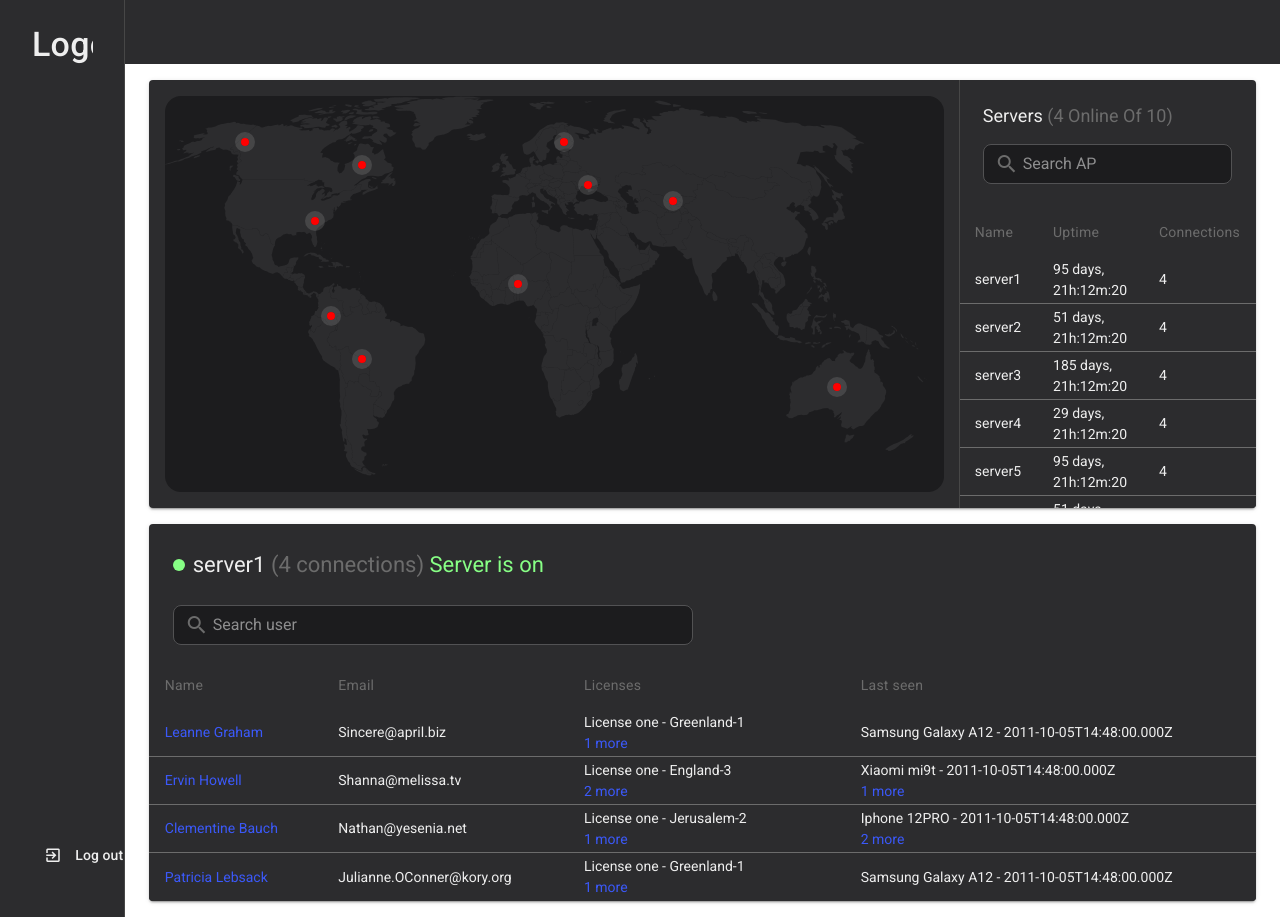
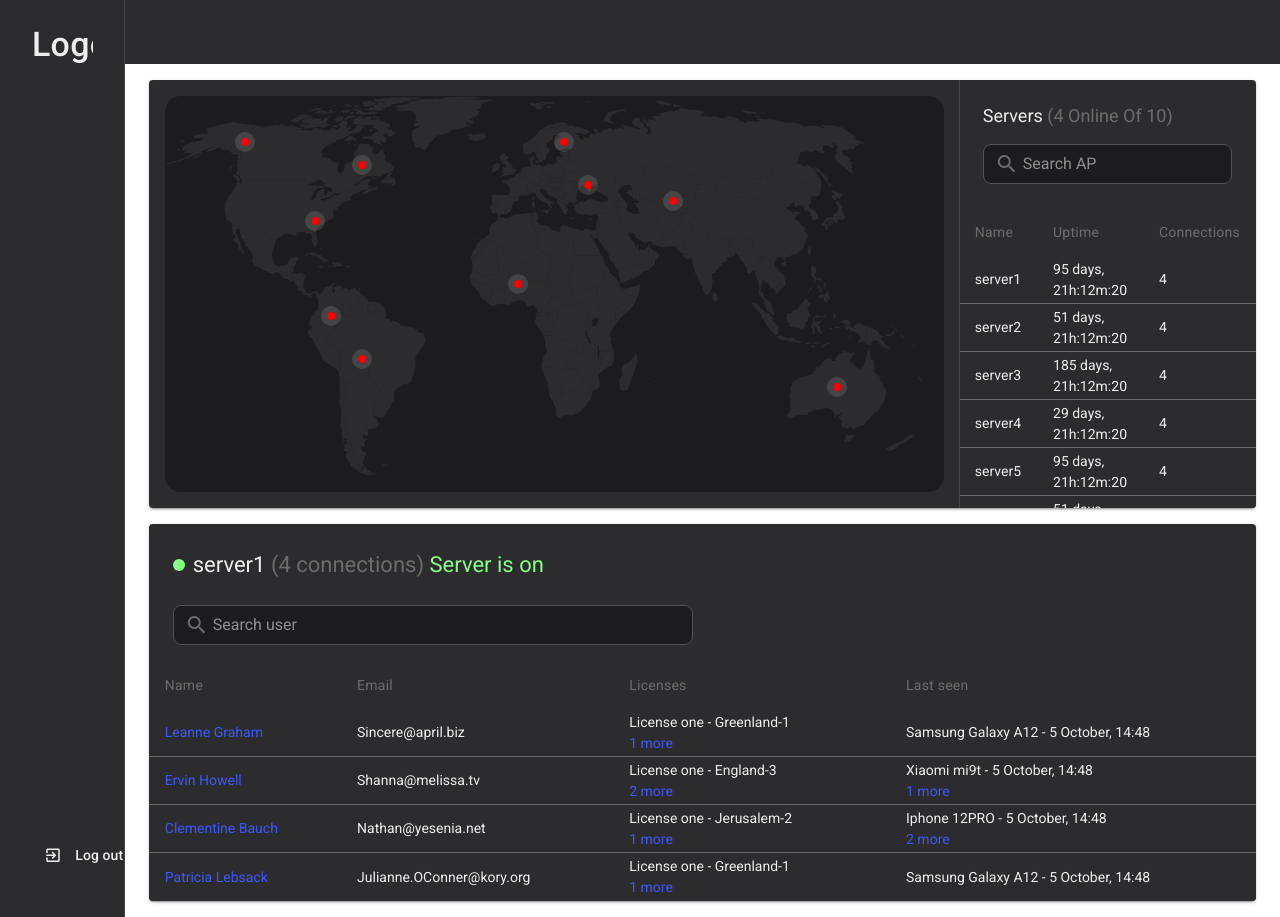
Before and after one commit to spoil349/demlabs-test, a Vue app: page / in a window 1280 px wide. Both pictures are taken after a click on the element 244 px from the left and 141 px from the top of the page. Built offline with nearby package versions, Linux system fonts and the light colour scheme; data requests are answered from the project's data file.

Commit message:
feat: add method to reach specific time format in 'UsersTable' component, small refactor

```diff
--- a/src/components/ServersTable.vue
+++ b/src/components/ServersTable.vue
@@ -76,7 +76,6 @@ export default {
       this.setExpandedUserId(null);
     },
     getTimeSinceUptime(uptimeTime) {
-      console.log(uptimeTime);
       const newDate = new Date();
       const newDate2 = new Date(uptimeTime);
       const diffTime = Math.abs(newDate - newDate2);
--- a/src/components/UsersTable.vue
+++ b/src/components/UsersTable.vue
@@ -64,12 +64,13 @@
         <td v-if="item.last_seen.length > 1" class="rounded-0 gray--border">
           <div v-if="getExpandedUserId === item.id">
             <p v-for="visit in item.last_seen" :key="visit.id" class="ma-0">
-              {{ visit.gadget }} - {{ visit.date }}
+              {{ visit.gadget }} - {{ getDateString(visit.date) }}
             </p>
           </div>
           <div v-else>
             <p class="ma-0">
-              {{ item.last_seen[0].gadget }} - {{ item.last_seen[0].date }}
+              {{ item.last_seen[0].gadget }} -
+              {{ getDateString(item.last_seen[0].date) }}
             </p>
             <p class="ma-0 blue-main--text">
               {{ item.last_seen.length - 1 }} more
@@ -78,7 +79,8 @@
         </td>
         <td v-else class="rounded-0 gray--border">
           <p class="ma-0">
-            {{ item.last_seen[0].gadget }} - {{ item.last_seen[0].date }}
+            {{ item.last_seen[0].gadget }} -
+            {{ getDateString(item.last_seen[0].date) }}
           </p>
         </td>
       </tr>
@@ -91,6 +93,8 @@
 
 <script>
 import { mapActions, mapGetters } from "vuex";
+
+import MONTHS_NAMES from "@/constants/MONTHS_NAMES";
 
 export default {
   name: "UsersTable",
@@ -158,6 +162,12 @@ export default {
       this.setEditableUser(userId);
       this.$emit("openPopup");
     },
+    getDateString(date) {
+      const dateInstance = new Date(date);
+      const monthName = MONTHS_NAMES[dateInstance.getMonth()];
+      const dateString = `${dateInstance.getDate()} ${monthName}, ${dateInstance.getHours()}:${dateInstance.getMinutes()}`;
+      return dateString;
+    },
   },
 };
 </script>
--- /dev/null
+++ b/src/constants/MONTHS_NAMES.js
@@ -0,0 +1,14 @@
+export default Object.freeze([
+  "January",
+  "February",
+  "March",
+  "April",
+  "May",
+  "June",
+  "July",
+  "August",
+  "September",
+  "October",
+  "November",
+  "December",
+]);
```
